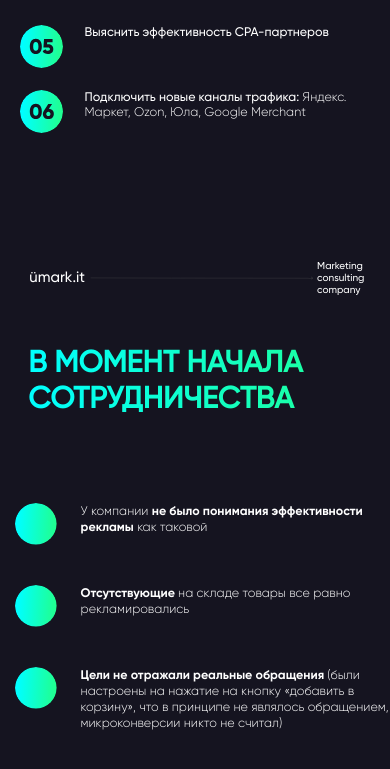
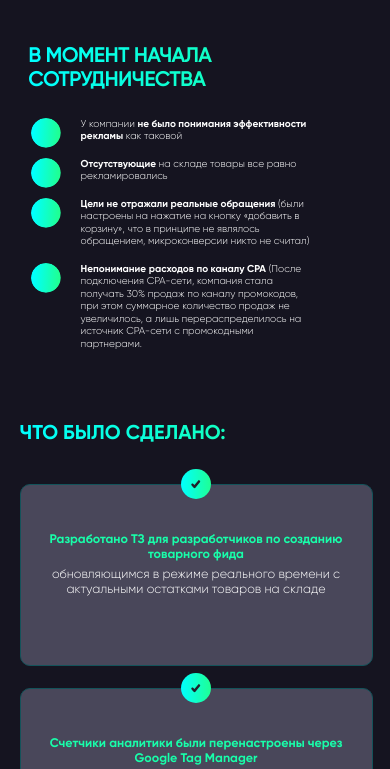
Before and after one commit to konstantin77735/smartprice, a plain HTML site: page index.html in a window 390 px wide. Shown: the part 657-1426 px from the top of the page. Drawn offline with Linux system fonts and the light colour scheme; a script that the page names is missing.

Commit message:
fix bugs

```diff
--- a/scss/at-the-time-of-cooperation.scss
+++ b/scss/at-the-time-of-cooperation.scss
@@ -60,3 +60,32 @@
         }
     }
 }
+
+@media screen and (max-width: 650px) {
+    .at-the-time-of-cooperation {
+
+        &__title {
+            font-size: 4rem;
+        }
+
+
+        .grid-container {
+            margin: 25px auto 0 auto;
+            grid-row-gap: 15px;
+
+            &__item {
+                font-size: 2rem;
+                line-height: 2.5rem;
+                position: relative;
+                max-width: 75%;
+
+            }
+
+            &__img {
+                left: -50px;
+                height: 30px;
+                width: 30px;
+            }
+        }
+    }
+}
--- a/scss/business-objectives.scss
+++ b/scss/business-objectives.scss
@@ -38,20 +38,64 @@
     }
 }
 
-@media screen and (max-width: 768px){
+@media screen and (max-width: 768px) {
     .business-objectives {
         margin-top: 50px !important;
     }
 }
 
-
 @media screen and (max-width: 650px) {
     .business-objectives {
+        &__title {
+            font-size: 4rem;
+        }
+
         .grid-container {
+            grid-template-columns: 1fr !important;
+            grid-auto-rows: 50px !important;
+            grid-row-gap: 10px;
+
             &__item {
-                font-size: 2.5rem !important;
-                line-height: 3rem !important;
+                font-size: 2rem !important;
+                line-height: 2.5rem !important;
+            }
+
+            &__img {
+                width: 35px !important;
+                height: 35px !important;
             }
         }
     }
 }
+
+
+@media screen and (max-width: 450px) {
+    .business-objectives {
+        margin-top: 10px !important;
+
+        .grid-container {
+            margin-top: 20px !important;
+        }
+    }
+}
+
+
+@media screen and (max-width: 350px) {
+    .business-objectives {
+        .grid-container {
+            grid-auto-rows: auto !important;
+            grid-row-gap: 30px;
+
+            &__item {
+                top: 10px;
+                left: 50px;
+            }
+
+            &__img {
+                left: -45px !important;
+                width: 25px !important;
+                height: 25px !important;
+            }
+        }
+    }
+}
--- a/scss/footer.scss
+++ b/scss/footer.scss
@@ -76,6 +76,12 @@
     }
 }
 
+@media screen and (max-width: 450px) {
+    .footer:nth-of-type(1){
+         margin: 50px auto 0 auto !important;
+    }
+}
+
 @media screen and (max-width: 350px) {
     .footer {
         justify-content: space-between;
--- a/scss/what-was-done.scss
+++ b/scss/what-was-done.scss
@@ -66,3 +66,15 @@
         }
     }
 }
+
+@media screen and (max-width: 450px) {
+    .what-was-done {
+        &__title {
+            font-size: 4rem;
+        }
+
+        .grid-container {
+            margin: 40px 0 0 0 !important;
+        }
+    }
+}
```
Also changed, not shown: css/style.css, css/style.min.css.
